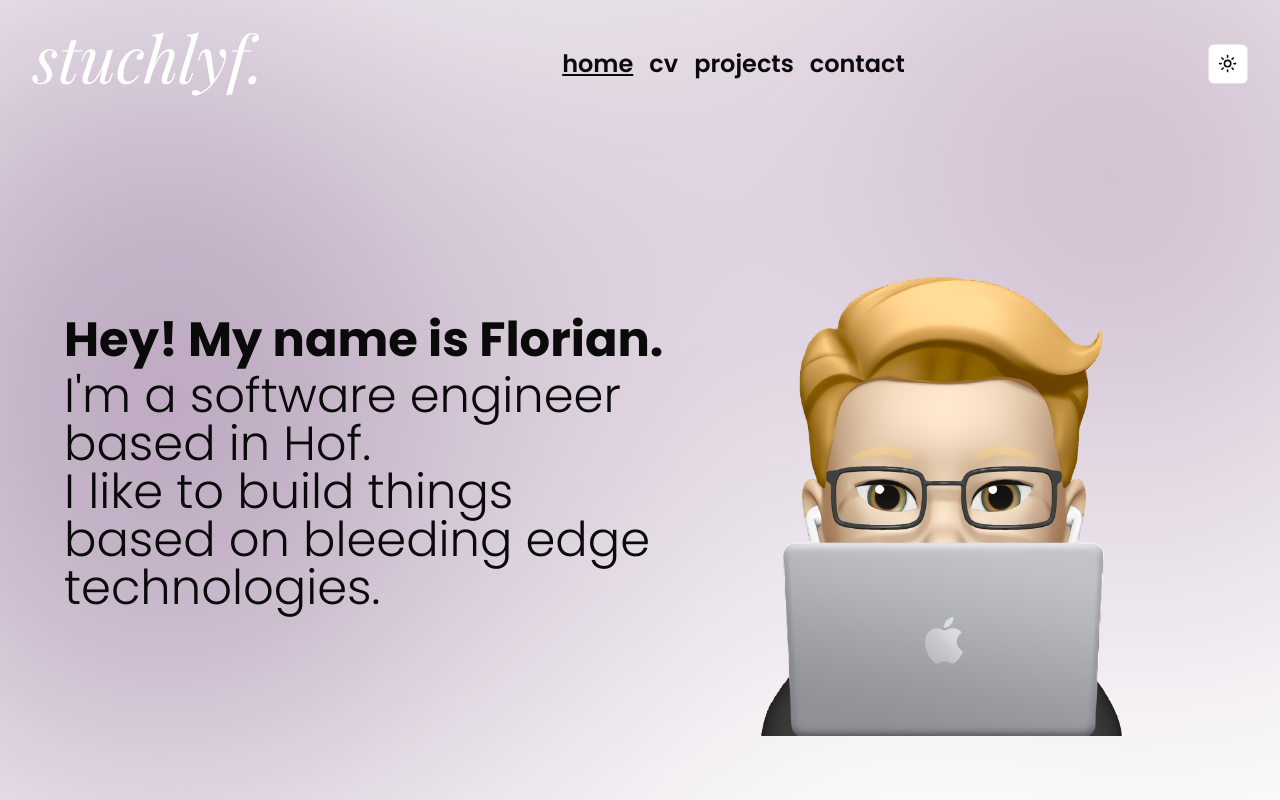
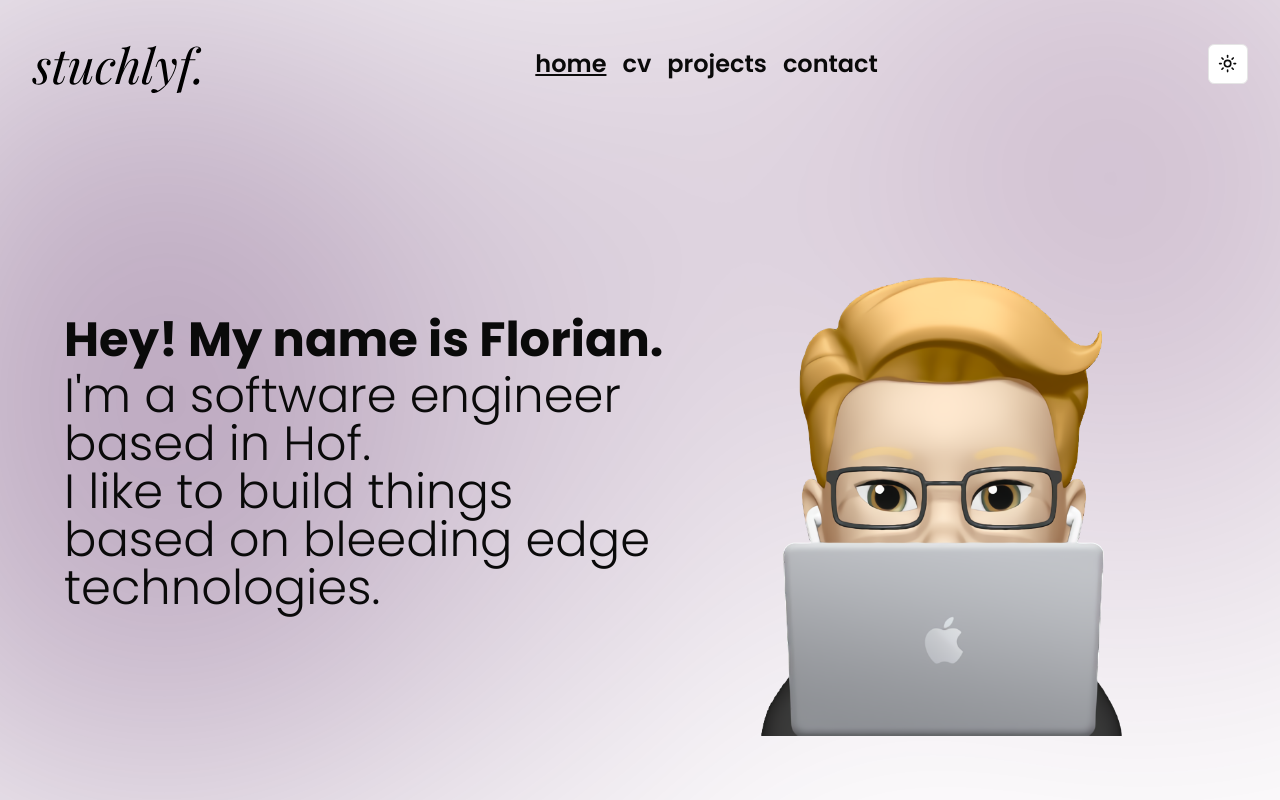
Before and after one commit to stuchlyf/stuchlyf.dev, a Next.js app: page / in a window 1280 px wide. Built offline with nearby package versions, Linux system fonts and the light colour scheme.

Commit message:
Use logo components instead of image tag

```diff
--- a/src/components/header.tsx
+++ b/src/components/header.tsx
@@ -1,17 +1,14 @@
 import React from "react";
-import Image from 'next/image';
-import logo from '@/../public/logo.svg';
 import {ModeToggle} from "@/components/mode-toggle";
 import NavLink from "@/components/nav-link";
+import StuchlyfLogoFull from "@/components/svg/stuchlyf-logo-full";
 
 export function Header() {
   return (
     <header className={'flex justify-between p-8 items-center'}>
       <div>
-        <Image
-          src={logo}
-          alt={'stuchlyf. logo'}
-          className={'h-16 w-min'}
+        <StuchlyfLogoFull
+          className={'h-16 text-black dark:text-white'}
         />
       </div>
       <nav>
```
